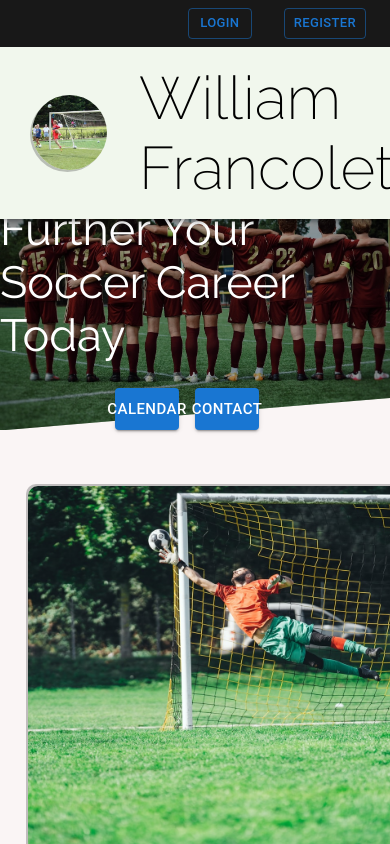
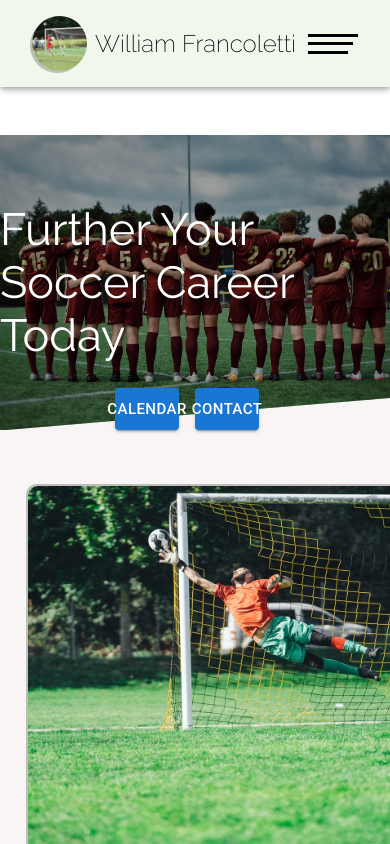
Before and after one commit to Briffon/William, a React (Create React App) app in the folder front-end/: page / in a window 390 px wide. Built offline with nearby package versions, Linux system fonts and the light colour scheme.

Commit message:
mobile nav css

```diff
--- a/front-end/src/components/Nav/index.js
+++ b/front-end/src/components/Nav/index.js
@@ -80,16 +80,6 @@ function Nav() {
         </ul>
       </div>
 
-      <div className="nav-container-top">
-        <Button variant="outlined" size="small">
-          Login
-        </Button>
-
-        <Button variant="outlined" size="small">
-          Register
-        </Button>
-      </div>
-
       <div className="nav-container-bottom">
         <div className="nav-container-bottom__heading">
           <img src={willy} alt="William Francoletti" />
--- a/front-end/src/components/SCSS/nav.scss
+++ b/front-end/src/components/SCSS/nav.scss
@@ -1,3 +1,8 @@
+.nav-container {
+  max-width: 100vw;
+  overflow: hidden;
+}
+
 .nav-container-bottom {
   background-color: $primary-color !important;
   display: flex !important;
@@ -19,7 +24,6 @@
   }
 
   .nav-container-bottom__heading {
-    width: 50%;
     display: flex;
     flex-direction: row;
     align-items: center;
@@ -68,20 +72,6 @@ ul li a:nth-of-type(2) {
   margin-left: 2rem;
 }
 
-.nav-container-top {
-  width: 100%;
-  display: flex;
-  flex-direction: row;
-  justify-content: flex-end;
-  padding: 0.5rem;
-
-  background-color: $nav-top !important;
-
-  .MuiButton-root {
-    margin-right: 2rem;
-  }
-}
-
 .active {
   color: $nav-active !important;
 }
@@ -126,13 +116,13 @@ ul li a:nth-of-type(2) {
   }
 }
 
-@media (min-width: 1025px) {
+@media (min-width: 1100px) {
   .hamburger {
     display: none;
   }
 }
 
-@media (max-width: 1024px) {
+@media (max-width: 1110px) {
   .nav-container-bottom ul {
     display: none !important;
   }
@@ -162,3 +152,67 @@ ul li a:nth-of-type(2) {
     width: unset !important;
   }
 }
+
+@media (max-width: 808px) {
+  .nav-container-bottom__heading {
+    max-width: 90%;
+  }
+}
+
+@media (max-width: 741px) {
+  .nav-container-bottom__heading {
+    h1 {
+      font-size: 48px;
+    }
+  }
+}
+
+@media (max-width: 629px) {
+  .nav-container-bottom__heading {
+    h1 {
+      font-size: 42px;
+    }
+  }
+}
+
+@media (max-width: 576px) {
+  .nav-container-bottom__heading {
+    img {
+      width: 65px;
+      height: 65px;
+    }
+
+    h1 {
+      font-size: 36px;
+    }
+  }
+}
+
+@media (max-width: 516px) {
+  .nav-container-bottom__heading {
+    img {
+      width: 55px;
+      height: 55px;
+    }
+
+    h1 {
+      font-size: 30px;
+    }
+  }
+}
+
+@media (max-width: 456px) {
+  .nav-container-bottom__heading {
+    h1 {
+      font-size: 24px;
+    }
+  }
+}
+
+@media (max-width: 456px) {
+  .nav-container-bottom__heading {
+    h1 {
+      margin-left: 0.5rem;
+    }
+  }
+}
```
Also changed, not shown: front-end/package.json (+5 -5 lines).
